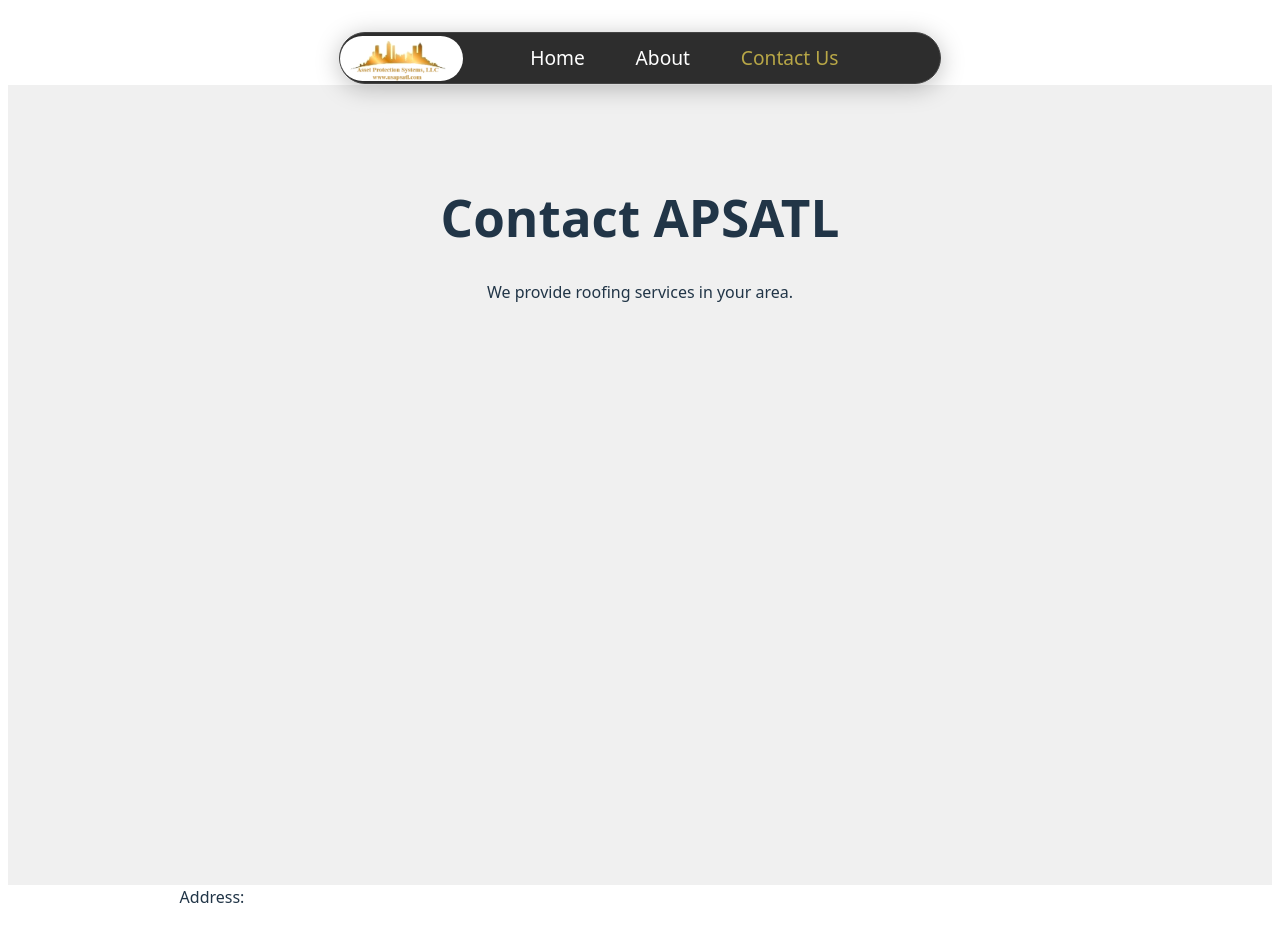
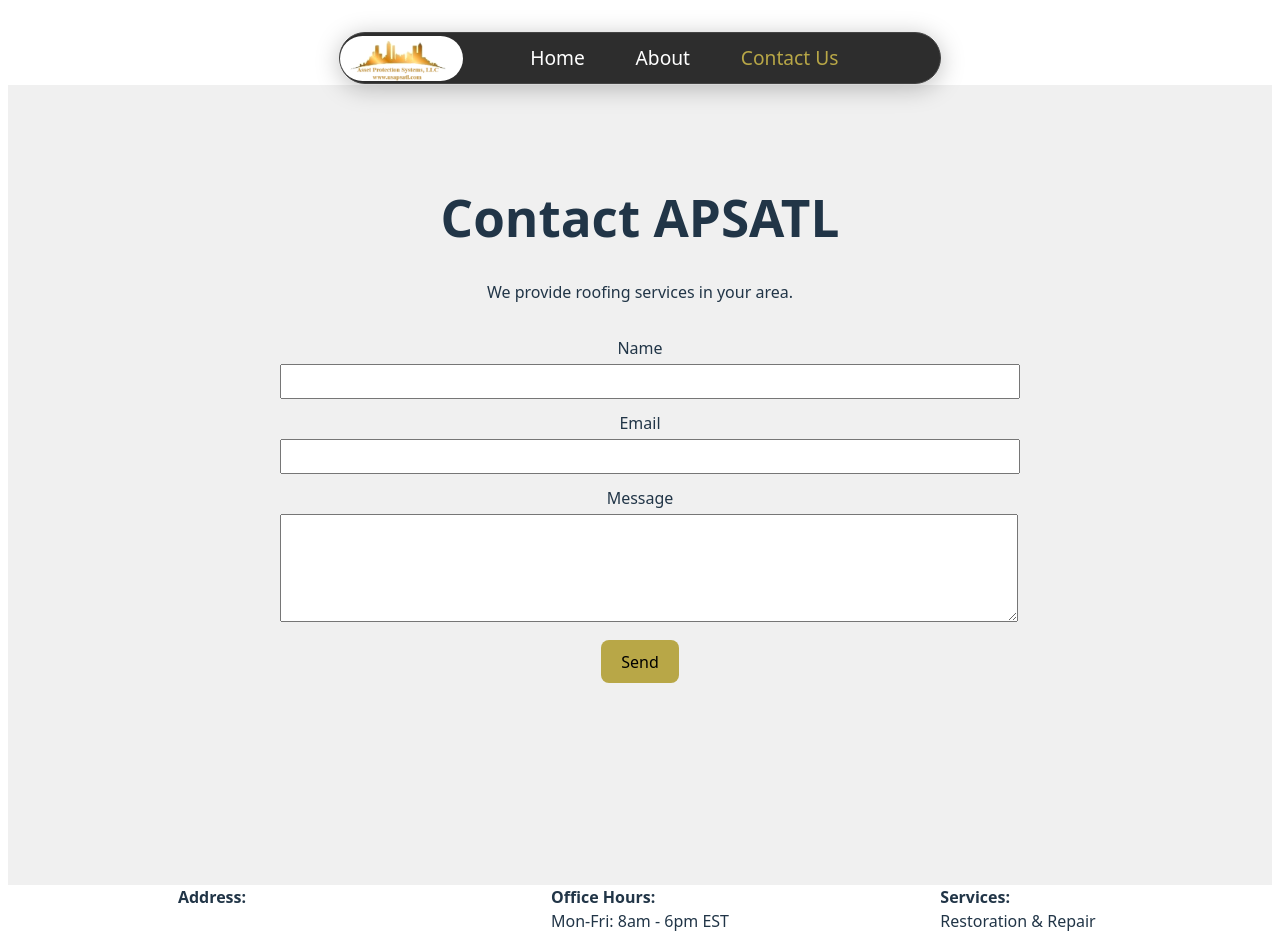
Before and after one commit to Jopanzo/apsatl, a React (Vite) app: page /contact in a window 1280 px wide. Shown: the top 937 px of the page. Built offline with nearby package versions, Linux system fonts and the light colour scheme.

Commit message:
Footer content update and contact form

```diff
--- /dev/null
+++ b/src/components/contactForm.jsx
@@ -0,0 +1,45 @@
+import React, { useState } from 'react';
+import './css/contactForm.css';
+
+const ContactForm = () => {
+  const [form, setForm] = useState({ name: '', email: '', message: '' });
+
+  function handleChange(e) {
+    const { name, value } = e.target;
+    setForm(prev => ({ ...prev, [name]: value }));
+  }
+
+  function handleSubmit(e) {
+    e.preventDefault();
+    // replace with real submit logic (fetch/axios) when ready
+    // For now just log and reset
+    console.log('Contact form submitted', form);
+    setForm({ name: '', email: '', message: '' });
+    alert('Message sent (demo)');
+  }
+
+  return (
+    <form onSubmit={handleSubmit} style={{ maxWidth: 720, margin: '0 auto', padding: '1rem' }}>
+      <div style={{ marginBottom: '.75rem' }}>
+        <label style={{ display: 'block', marginBottom: '.25rem' }}>Name</label>
+        <input name="name" value={form.name} onChange={handleChange} required style={{ width: '100%', padding: '.5rem' }} />
+      </div>
+
+      <div style={{ marginBottom: '.75rem' }}>
+        <label style={{ display: 'block', marginBottom: '.25rem' }}>Email</label>
+        <input name="email" type="email" value={form.email} onChange={handleChange} required style={{ width: '100%', padding: '.5rem' }} />
+      </div>
+
+      <div style={{ marginBottom: '.75rem' }}>
+        <label style={{ display: 'block', marginBottom: '.25rem' }}>Message</label>
+        <textarea name="message" value={form.message} onChange={handleChange} required rows={6} style={{ width: '100%', padding: '.5rem' }} />
+      </div>
+
+      <div>
+        <button className="contact-button" type="submit">Send</button>
+      </div>
+    </form>
+  );
+};
+
+export default ContactForm;
--- /dev/null
+++ b/src/components/css/contactForm.css
@@ -0,0 +1,11 @@
+.contact-button{
+  background-color: var(--gold);
+  /* color: #fff; */
+  /* border: none; */
+  /* padding: .6rem 1rem;
+  border-radius: 8px;
+  cursor: pointer; */
+}
+.contact-button:hover{
+  filter: brightness(.95);
+}
--- a/src/components/footer.jsx
+++ b/src/components/footer.jsx
@@ -29,11 +29,31 @@
 			{/* <div style={inner}> */}
             <div className="grid2-container">
                 <div className="grid2-item">
-                    Address: <br /> {address} <br />
-                    Phone: <br /> {import.meta.env.VITE_GUNDO_PHONE}
+                    <div className="service-title">
+						Address:
+					</div>
+					{address}
+					<br />
+                    Phone:
+					<br />
+					{import.meta.env.VITE_GUNDO_PHONE}
                 </div>
-                <div className="grid2-item"> {address}</div>
-                <div className="grid2-item"> {address}</div>
+                <div className="grid2-item">
+					<div className="service-title">
+						Office Hours:
+					</div>
+					Mon-Fri: 8am - 6pm EST <br />
+					Sat-Sun: Closed
+				</div>
+                <div className="grid2-item">
+					<div className="service-title">
+						Services:
+					</div>
+					Restoration & Repair <br />
+					New Roof Installation <br />
+					Gutter Installation & Repair <br />
+					Free Roof Inspections & Estimates <br />
+				</div>
             </div>
 
 				<div style={textStyle}>© {new Date().getFullYear()} APSATL — All rights reserved</div>
--- a/src/pages/Contact.jsx
+++ b/src/pages/Contact.jsx
@@ -1,9 +1,11 @@
 import React from 'react';
+import ContactForm from '../components/contactForm';
 
 const Contact = () => (
   <div style={{ textAlign: 'center' }}>
     <h1>Contact APSATL</h1>
     <p>We provide roofing services in your area.</p>
+    <ContactForm />
   </div>
 );
 
```
